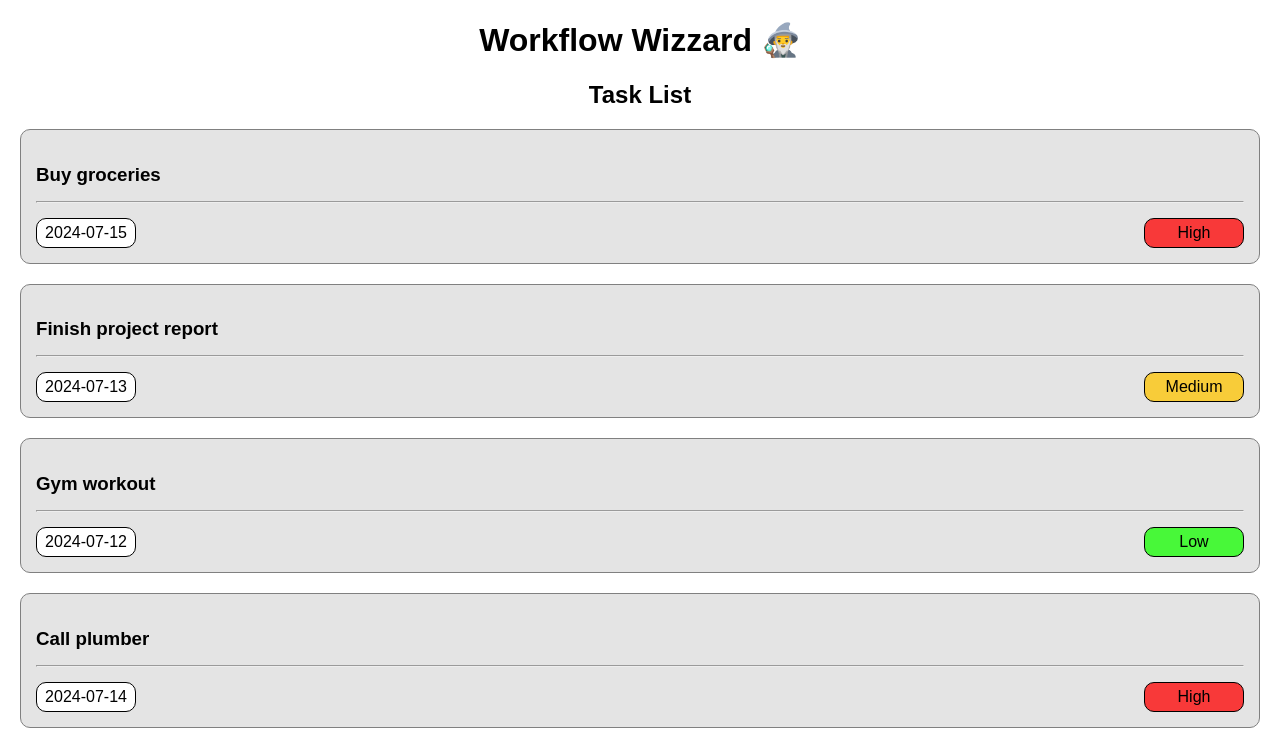
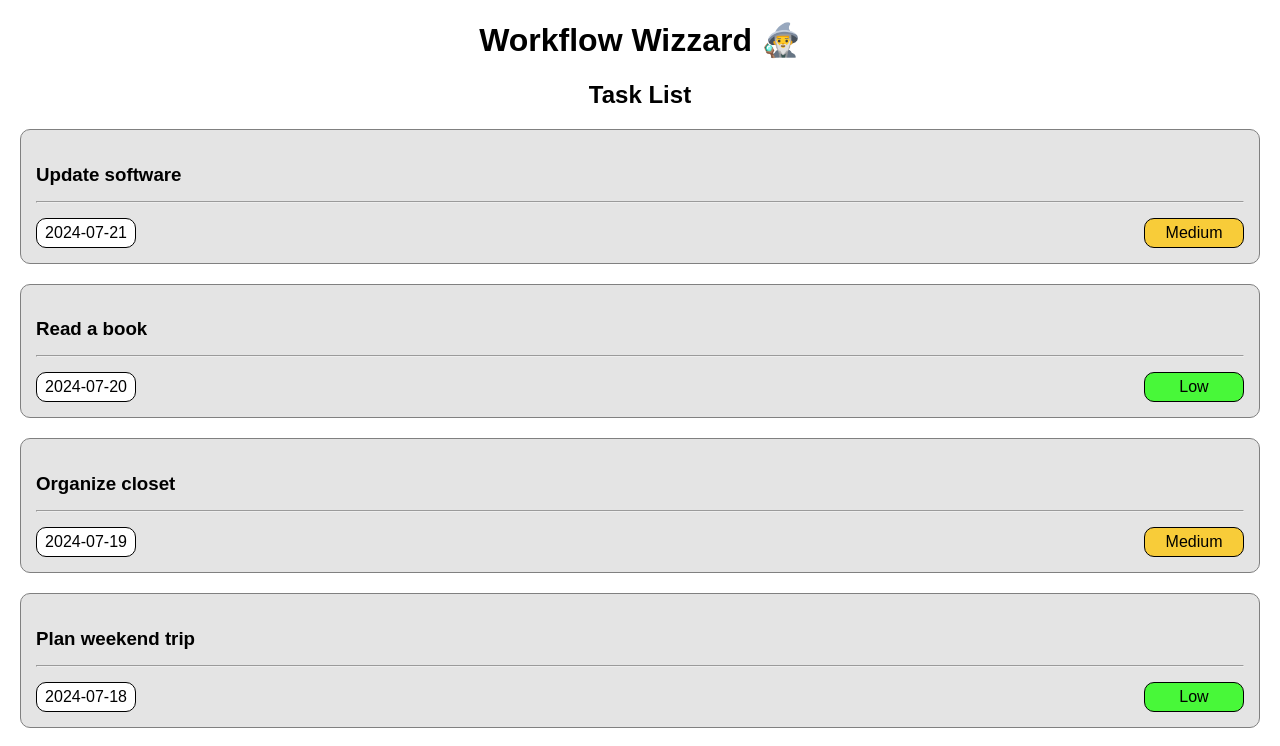
Before and after one commit to juliabellmann/workflow-wizard, a Next.js app: page / in a window 1280 px wide. Shown: the top 746 px of the page. Built offline with nearby package versions, Linux system fonts and the light colour scheme.

Commit message:
add sorting functionality

```diff
--- a/pages/index.js
+++ b/pages/index.js
@@ -15,11 +15,22 @@ const StyledTaskList = styled.ul`
 `;
 
 export default function HomePage({tasks}) {
+  // Funktion zum Konvertieren eines Datumsstrings in ein Zeitstempel
+  const getDateTimestamp = (dateString) => {
+    return new Date(dateString).getTime();
+  };
+
+  // Sortieren der Aufgaben nach dueDate (neueste zuerst)
+  const sortedTasks = [...tasks].sort((a, b) => {
+    return getDateTimestamp(b.dueDate) - getDateTimestamp(a.dueDate);
+  });
+
   return (
     <>
       <StyledContentHeading>Task List</StyledContentHeading>
       <StyledTaskList>
-        {tasks.map((task) => {
+        {/* über die einzelnen Tasks mapen, um diese einzeln darzustellen */}
+        {sortedTasks.map((task) => {
           return (
             <li key={task.id}>
               <TaskCard task={task} />
```
